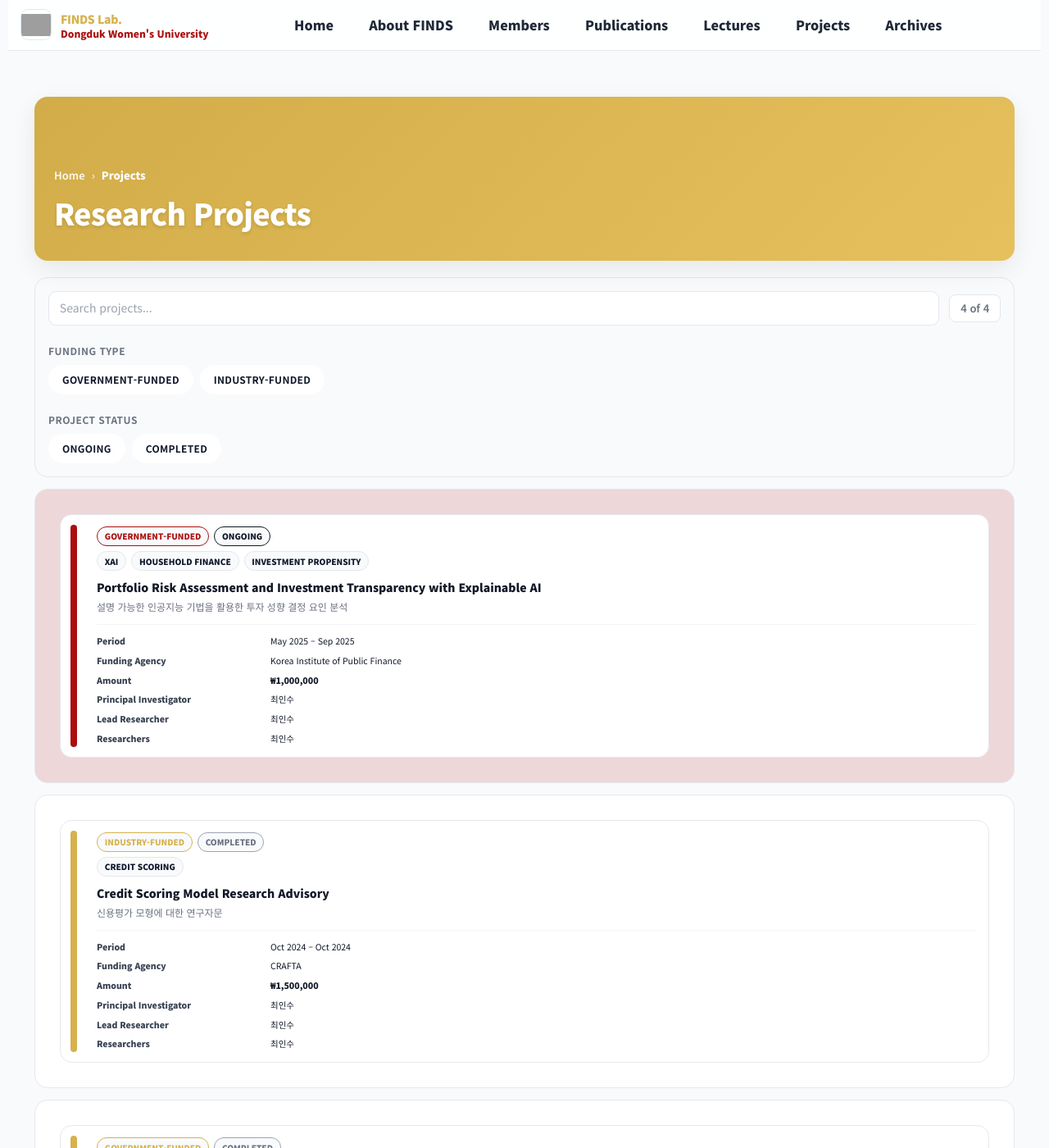
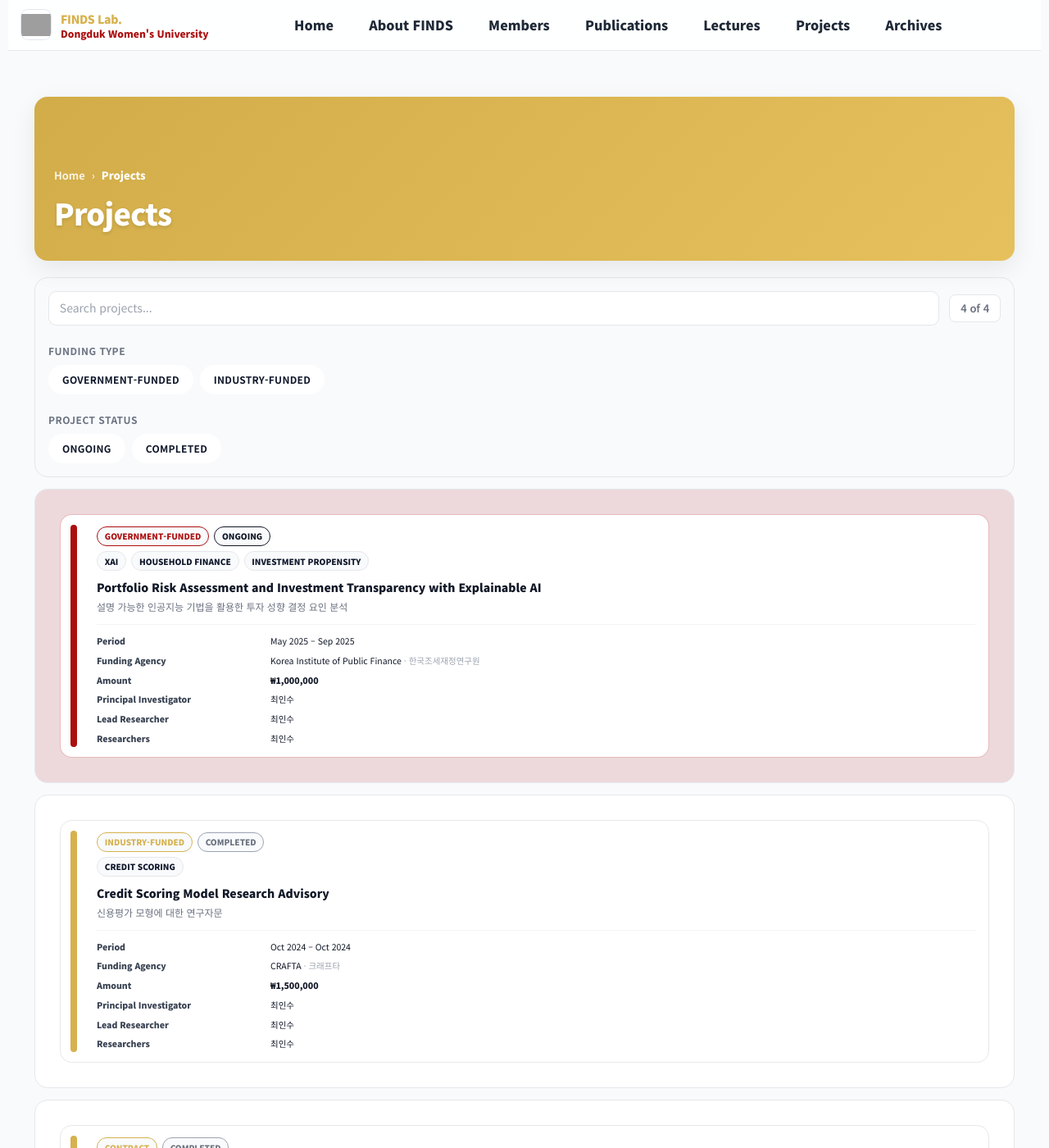
Before and after one commit to FinDS-Lab/site, a Jekyll site: the page built from projects.html, in a window 1280 px wide and 1400 px high. Shown: the whole window at 82% size. Built offline with Jekyll 4.4.1, drawn with Linux system fonts in a browser that asks for light colours; nearby versions of some CDN libraries; some of the changed text lies outside the part shown; grey boxes are pictures that could not be loaded.

Commit message:
Update projects.html

```diff
--- a/projects.html
+++ b/projects.html
@@ -110,7 +110,7 @@
           <span class="sep">›</span>
           <span aria-current="page">Projects</span>
         </nav>
-        <h1 class="banner-title">Research Projects</h1>
+        <h1 class="banner-title">Projects</h1>
       </div>
     </div>
   </div>
@@ -224,10 +224,16 @@
   .grid{display:grid;gap:14px;margin-top:14px;grid-template-columns:1fr}
 
   /* Card (outer tint = type color) */
-  .card{border-radius:1rem;overflow:hidden}
-  .card.card--public-ongoing{background:rgba(172, 14, 14, 0.15)}
-  .card.card--private-ongoing{background:rgba(214, 177, 77, 0.18)}
+  .card{border-radius:1rem;overflow:hidden;display:block}
+
+  /* Stronger & forced background for ongoing state */
+  .card.card--public-ongoing{background:rgba(172, 14, 14, 0.14) !important}
+  .card.card--private-ongoing{background:rgba(214, 177, 77, 0.18) !important}
   .card.card--completed{background:#ffffff}
+
+  /* Make the tint more noticeable by slightly styling the inner border */
+  .card.card--public-ongoing .inner{border-color: rgba(172, 14, 14, 0.28)}
+  .card.card--private-ongoing .inner{border-color: rgba(214, 177, 77, 0.35)}
 
   /* Inner white body */
   .inner{position:relative;background:#fff;border-radius:.9rem;margin:10px;overflow:hidden;border:1px solid #e5e7eb;transition:border-color .2s, box-shadow .2s}
@@ -267,6 +273,9 @@
   .meta-label{font-weight:800;color:#374151;font-size:10.5px;line-height:1.5}
   .meta-value{color:#111827;font-size:10.5px;line-height:1.5}
   .meta-value .ko{word-break:keep-all}
+
+  /* Korean muted helper for secondary names */
+  .ko-muted{color:#9ca3af}
 
   /* 금액 강조 */
   .amount{font-weight:800;color:#111827}
@@ -448,6 +457,12 @@
     return String(s).replace(/[&<>"']/g, m => ({'&':'&amp;','<':'&lt;','>':'&gt;','"':'&quot;',"'":'&#39;'}[m]));
   }
 
+  /* === English → Korean agency mapping for muted secondary label === */
+  const AGENCY_KO = {
+    "Korea Institute of Public Finance": "한국조세재정연구원",
+    "CRAFTA": "크래프타"
+  };
+
   /* ===== DOM ===== */
   const qInput = document.getElementById('q');
   const grid = document.getElementById('grid');
@@ -524,7 +539,7 @@
 
     // Badges
     const keywordBadges = (project.keywords||[]).map(k=>`<span class="badge">${esc(k)}</span>`).join('');
-    const fundingBadge = `<span class="badge" style="border-color:${fundingColor};color:${fundingColor}">${project.type==='private'?'Industry-Funded':'Government-Funded'}</span>`;
+    const fundingBadge = `<span class="badge" style="border-color:${fundingColor};color:${fundingColor}">${project.type==='private'?'Industry-Funded':(project.type==='contract'?'Contract':'Government-Funded')}</span>`;
     const statusBadge = `<span class="badge" style="border-color:${status==='ongoing'?'#111827':'#9ca3af'};color:${status==='ongoing'?'#111827':'#6b7280'}">${status==='ongoing'?'Ongoing':'Completed'}</span>`;
 
     // Roles
@@ -539,10 +554,17 @@
       outerClass = 'card--completed'; // White background for completed
     } else {
       // Ongoing projects: apply color based on funding type
-      outerClass = project.type === 'private' ? 'card--private-ongoing' : 'card--public-ongoing';
+      outerClass = (project.type === 'private' || project.type === 'contract') ? 'card--private-ongoing' : 'card--public-ongoing';
     }
 
     const notchColor = fundingColor;
+
+    // Funding Agency value with Korean muted suffix (mapped)
+    const agencyEn = project.fundingAgency || '';
+    const agencyKo = AGENCY_KO[agencyEn];
+    const agencyValue = agencyKo
+      ? `${esc(agencyEn)} <span class="ko-muted">· ${esc(agencyKo)}</span>`
+      : esc(agencyEn);
 
     return `<article class="card ${outerClass}">
       <div class="inner">
@@ -568,7 +590,7 @@
             </div>
             <div class="meta-item">
               <span class="meta-label">Funding Agency</span>
-              <span class="meta-value">${esc(project.fundingAgency)}</span>
+              <span class="meta-value">${agencyValue}</span>
             </div>
             <div class="meta-item">
               <span class="meta-label">Amount</span>
```
